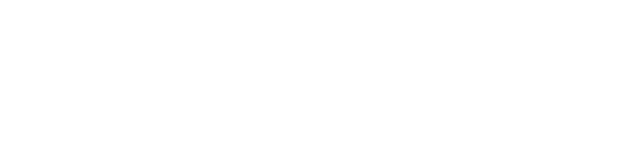
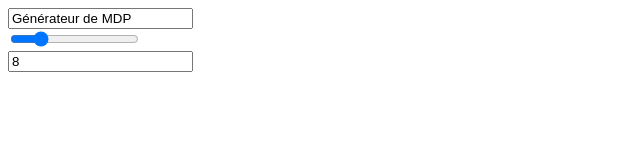
Before and after one commit to 8b477/JAVASCRIPT, a plain HTML site: page Generateur_MDP/index.html in a window 1280 px wide. Shown: the whole page, without its empty margins (0-640 px from the left). Drawn offline with Linux system fonts and the light colour scheme.

Commit message:
prepare project 'Generateur_MDP'

```diff
--- a/Generateur_MDP/index.html
+++ b/Generateur_MDP/index.html
@@ -11,6 +11,20 @@
 
 <body>
 
+    <div class="app">
+
+        <input type="text" value="Générateur de MDP" id="password-output" readonly>
+
+        <div class="range-container">
+            <input type="range" name="" id="password-length" min="4" max="24" value="8"
+                oninput="document.getElementById('display-passwword-length').value=this.value">
+        </div>
+
+        <input type="text" name="" id="display-passwword-length" value="8" readonly>
+
+    </div>
+
+
 </body>
 
 </html>
```
